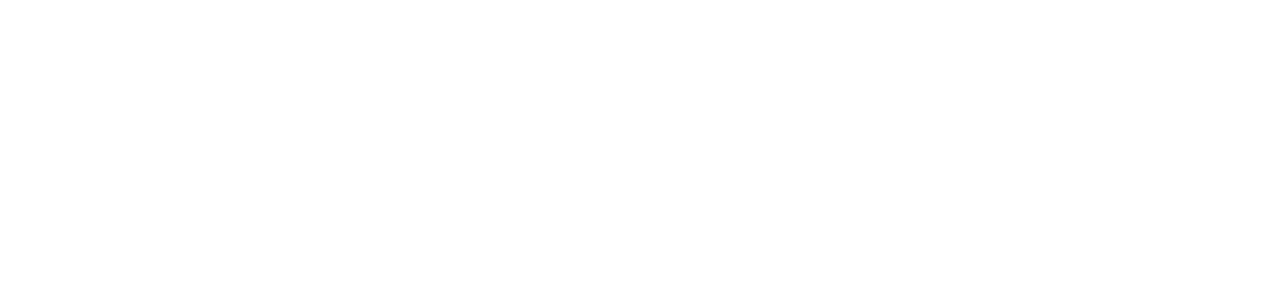
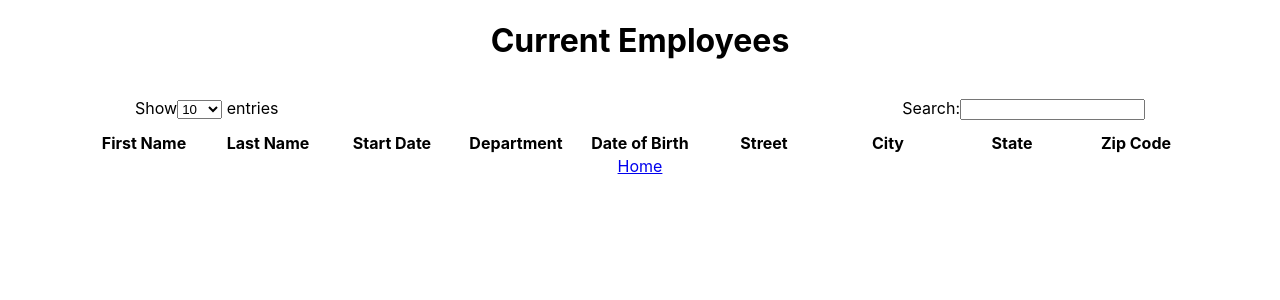
Before and after one commit to HindG/HRnet-Front, a React (Create React App) app: page /employee-list in a window 1280 px wide. Before the commit this address had no page. Shown: the top 300 px of the page. Built offline with nearby package versions, Linux system fonts and the light colour scheme.

Commit message:
Add employee list oage

```diff
--- a/src/App.js
+++ b/src/App.js
@@ -1,12 +1,14 @@
 import { BrowserRouter, Routes, Route } from "react-router-dom";
 import './index.css';
 import Home from "./Pages/Home/Home";
+import EmployeeList from "./Pages/Employee List/EmployeeList";
 
 function App() {
   return (
     <BrowserRouter>
       <Routes>
         <Route exact path="/" element={<Home />}></Route>
+        <Route exact path="/employee-list" element={<EmployeeList />}></Route>
       </Routes>
     </BrowserRouter >
   );
--- /dev/null
+++ b/src/Constants/tableHeader.constant.js
@@ -0,0 +1,3 @@
+const tableHeader = ["First Name", "Last Name", "Start Date", "Department", "Date of Birth", "Street", "City", "State", "Zip Code"]
+
+export default tableHeader
--- /dev/null
+++ b/src/Pages/Employee List/EmployeeList.js
@@ -0,0 +1,47 @@
+import "./employee-list.css"
+import "../Home/home.css"
+import { Link } from "react-router-dom";
+import tableHeader from "../../Constants/tableHeader.constant"
+
+function EmployeeList() {
+
+    return (
+        <div id="employee-div" className="container">
+            <h1>Current Employees</h1>
+            <div className="searchbar-container">
+                <div className="dataTables_length" id="employee-table_length">
+                    <label>Show
+                        <select name="employee-table_length" aria-controls="employee-table">
+                            <option value="10">10</option>
+                            <option value="25">25</option>
+                            <option value="50">50</option>
+                            <option value="100">100</option>
+                        </select> entries
+                    </label>
+                </div>
+                <div id="employee-table_filter" className="dataTables_filter">
+                    <label>Search:
+                        <input type="search" placeholder="" aria-controls="employee-table" />
+                    </label>
+                </div>
+            </div>
+            <div>
+                <table>
+                    <thead>
+                        <tr>
+                            {tableHeader.map((column, i) => {
+                                return (
+                                    <th key={`thead-th-${i}`} className="sorting" tabIndex="0" aria-controls="employee-table" rowSpan="1" colSpan="1" width={120}>{column}</th>
+                                )
+                            })}
+                        </tr>
+                    </thead>
+                </table>
+
+            </div>
+            <Link to="/">Home</Link>
+        </div>
+    )
+}
+
+export default EmployeeList;
--- /dev/null
+++ b/src/Pages/Employee List/employee-list.css
@@ -0,0 +1,5 @@
+.searchbar-container {
+    display: flex;
+    justify-content: space-between;
+    width: calc(100% - 270px);
+}
--- a/src/Pages/Home/Home.js
+++ b/src/Pages/Home/Home.js
@@ -3,9 +3,10 @@
 import { Modale } from "modale-hind08"
 import DropDown from "./Components/DropDown/DropDown"
 import stateList from "../../Constants/stateList.constant"
-import departmentList from "../../Constants/departmentList"
+import departmentList from "../../Constants/departmentList.constant"
 import DatePicker from "react-datepicker";
 import "react-datepicker/dist/react-datepicker.css";
+import { Link } from "react-router-dom"
 
 function Home() {
     const [displayDepartmentDropdown, setDisplayDepartmentDropdown] = useState(false)
@@ -13,8 +14,8 @@
     const [displaySaveModal, setDisplaySaveModal] = useState(false)
     const [selectedDepartment, setSelectedDepartment] = useState("Select Departement")
     const [selectedState, setSelectedState] = useState("Select State")
-    const [birthtDate, setBirthDate] = useState(new Date());
-    const [startDate, setStartDate] = useState(new Date());
+    const [birthtDate, setBirthDate] = useState();
+    const [startDate, setStartDate] = useState();
     const refState = useRef()
     const refDep = useRef()
 
@@ -62,7 +63,7 @@
                 <h1>HRnet</h1>
             </div>
             <div className="container">
-                View Current Employees
+                <Link to="/employee-list">View Current Employees</Link>
                 <h2>Create Employee</h2>
                 <form action="#" id="create-employee">
                     <label htmlFor="first-name">First Name</label>
```
Also changed, not shown: src/Constants/departmentList.constant.js (renamed from src/Constants/departmentList.js).
